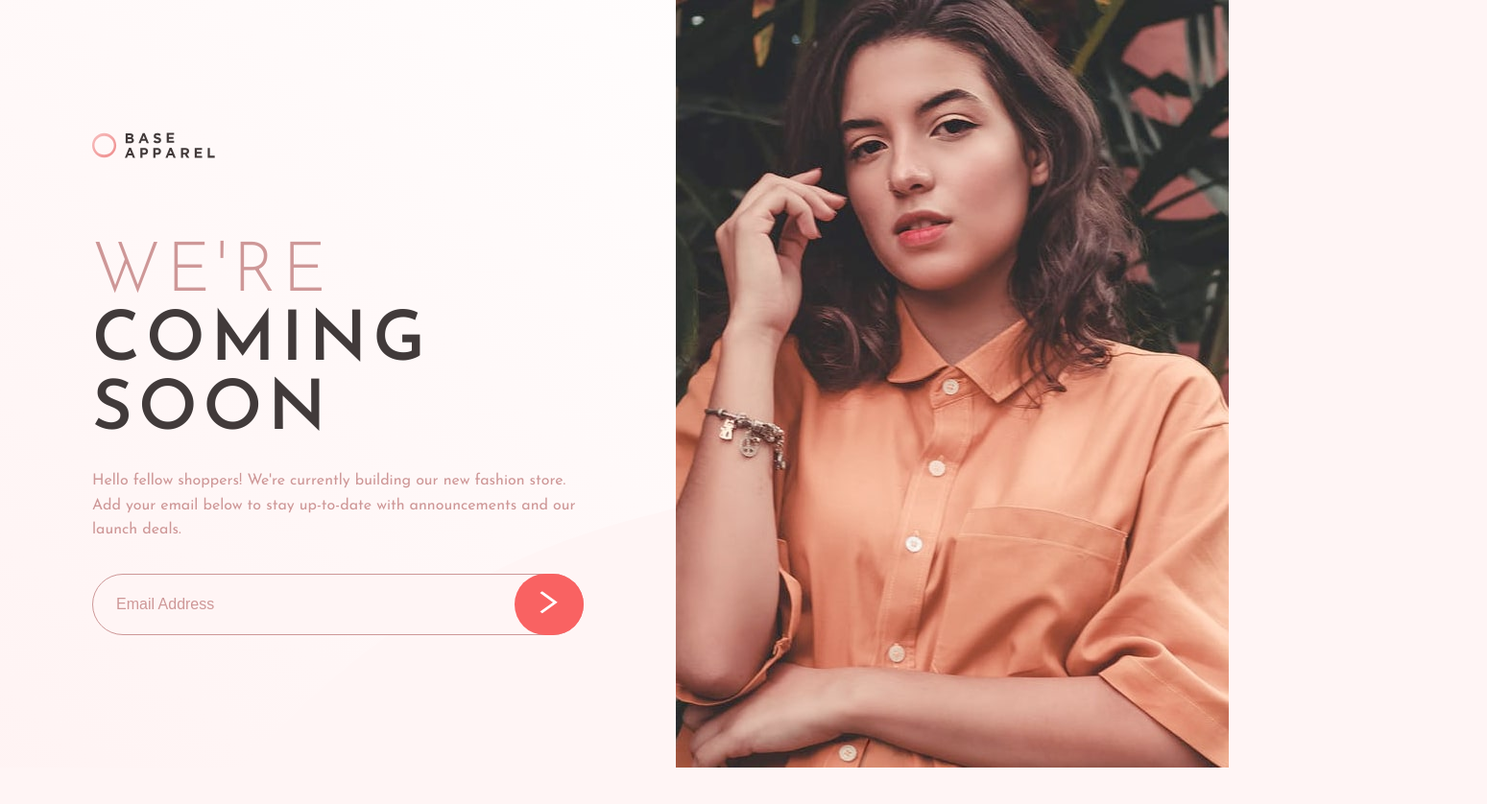
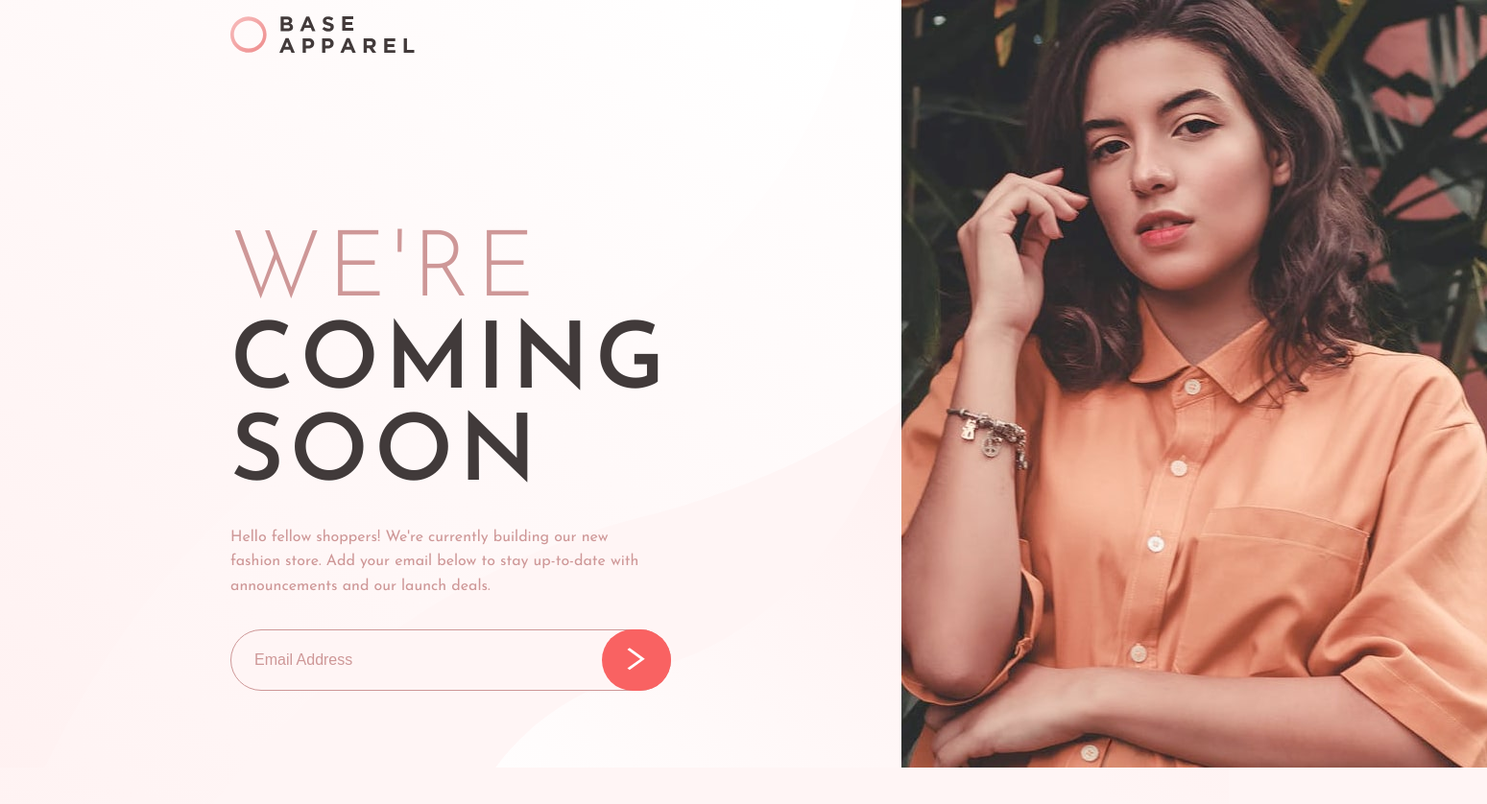
Before and after one commit to Allallnn/Coming-Soon, a plain HTML site: page index.html in a window 1280 px wide. Shown: the whole page at 96% size, 1549 px wide, since content can reach past the window. Before the commit the page ends 800 px from the top, so only its background shows below. Drawn offline with Linux system fonts and the light colour scheme.

Commit message:
fixes: finished project

```diff
--- a/style.css
+++ b/style.css
@@ -23,25 +23,22 @@ body {
   background-image: url(assets/bg-pattern-desktop.svg);
   background-repeat: no-repeat;
   background-size: cover;
-  height: 100vh;
   overflow: hidden;
 }
 
 
 .big-section {
   display: flex;
-  height: 100vh;
   width: 100%;
 }
 
 
 .body-div {
-  flex: 1 1 55%;
   display: flex;
   flex-direction: column;
   justify-content: center;
-  align-items: flex-start;
-  padding: 6rem;
+  align-items: center;
+  padding: 0;
   gap: 3rem;
   height: 100%;
 }
@@ -50,12 +47,14 @@ body {
 .section-1 {
   display: flex;
   flex-direction: column;
-  align-items: flex-start;
+  align-items: left;
   width: 100%;
+
 }
 
 .section-1-div-1 {
   padding-bottom: 2rem;
+    padding: 1rem;
 }
 
 .section-1-div-1 img {
@@ -64,21 +63,19 @@ body {
 
 .section-1-div-2 img {
   width: 100%;
-  display: none;
 }
 
 .section-2 {
-  max-width: 36rem;
   width: 100%;
 }
 
 .section-2 h1 {
-  font-size: 4.5rem;
+  font-size: 3rem;
   font-weight: 600;
   letter-spacing: 6px;
   margin-bottom: 1.5rem;
   color: var(--Dark-Grayish-Red);
-  text-align: left;
+  text-align: center;
 }
 
 .section-2 h1 span {
@@ -88,14 +85,16 @@ body {
 }
 
 .section-2 p {
+    padding: 1rem;
   font-size: 1rem;
   line-height: 1.6;
   color: var(--Desaturated-Red);
-  text-align: left;
+  text-align: center;
   margin-bottom: 2rem;
 }
 
 .form-div {
+    padding: 1rem;
   width: 100%;
 }
 
@@ -135,59 +134,105 @@ form button img {
   width: 1.25rem;
   height: 1.5rem;
 }
-
-
-.desktop-img {
-  flex: 0 0 45%;
-  height: 100%;
+#woman-img-1 {
   display: block;
 }
+#woman-img-2{
+  display: none;
+}
+@media (min-width: 1024px) {
+  #woman-img-2{
+    display: block;
+    height: 100vh;
+  }
+  #woman-img-1{
+    display: none;
+  }
+  .body-div {
+    background-image: url(assets/bg-pattern-desktop.svg);
+      background-repeat: no-repeat;
+  background-size: cover;
+display: flex;
+flex-direction: column;
+justify-content: center;
+align-items: center;
+    width: 100%;
+    height: 100vh;
+    padding: 15rem;
+    /* border: 1px solid green; */
+  }
+  .section-1-div-1 {
+    padding: 0;
+    margin-top: 6rem;
+  }
+    .section-1-div-1 img{
+width: 12rem;
+  }
 
-#woman-img-2 {
-  display: block;
+  .section-2{
+    margin-top: 6rem;
+  }
+  .section-2 h1{
+    letter-spacing: 1rem;
+    width: 50%;
+  }
+  .section-2 p{
+    width: 28rem;
+    display: flex;
+    flex-direction: column;
+    justify-content: center;
+    align-items: center;
+  }
+  .form-div {
+    margin-bottom: 10rem;
+  }
+  /* ---- */
+.section-1 {
+  display: flex;
+  flex-direction: column;
+  align-items: left;
   width: 100%;
-  height: 100%;
-  object-fit: cover;
+
+}
+
+.section-1-div-1 {
+  padding-bottom: 2rem;
+
+}
+
+.section-1-div-1 img {
+  width: 12rem;
+}
+
+.section-2 {
+  width: 100%;
+}
+
+.section-2 h1 {
+  font-size: 6rem;
+  font-weight: 600;
+  letter-spacing: 6px;
+  margin-bottom: 1.5rem;
+  color: var(--Dark-Grayish-Red);
+  text-align: left;
+}
+
+.section-2 h1 span {
+  color: var(--Desaturated-Red);
+  font-weight: 300;
+}
+
+.section-2 p {
+padding: 0;
+  font-size: 1rem;
+  line-height: 1.6;
+  color: var(--Desaturated-Red);
+  text-align: left;
+  margin-bottom: 2rem;
+}
+.form-div{
+  padding: 0;
 }
 
 
-
-#woman-img-1 {
-  display: none;
 }
-@media (max-width: 1024px) {
-#woman-img-1 {
-  display: block;
-}
-#woman-img-2 {
-  display: none;
-}
-  body {
-    background-image: none;
-    overflow: auto;
-  }
-
-  .big-section {
-    flex-direction: column;
-    height: auto;
-  }
-
-  .body-div {
-    padding: 3rem 2rem;
-    gap: 2rem;
-    align-items: center;
-  }
-
-  .section-1-div-2 img {
-    display: block;
-  }
-
-  .section-2 h1 {
-    font-size: 2.75rem;
-    text-align: center;
-  }
-
-  .section-2 p {
-    text-align: center;
-  }
-}
```
